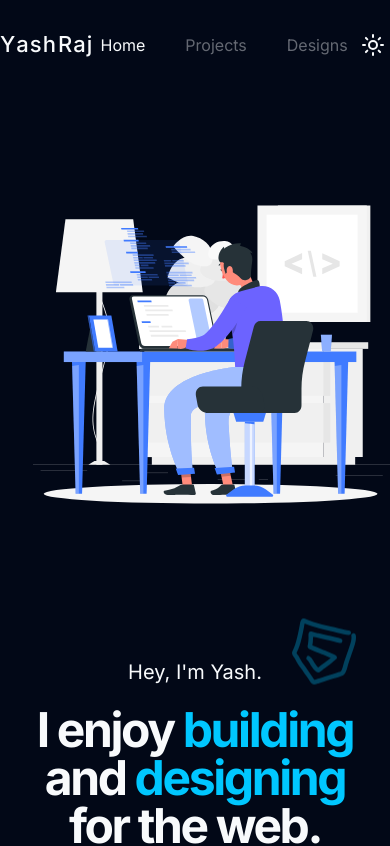
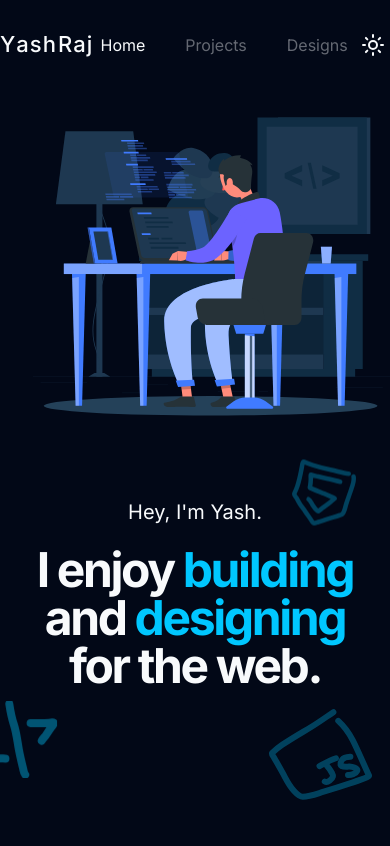
Before and after one commit to yashraj970/yash-raj-portfolio, a Next.js app: page / in a window 390 px wide. Shown: the top 846 px of the page. Built offline with nearby package versions, Linux system fonts and the light colour scheme.

Commit message:
darkmode lightmode banner added

```diff
--- a/src/app/page.tsx
+++ b/src/app/page.tsx
@@ -5,7 +5,7 @@ export default function Home() {
   return (
     <main className="flex items-center">
       <div
-        className="relative heroElem w-full h-[60rem] sm:h-full pt-24 pb-40 m-auto flex flex-col-reverse sm:flex-row justify-between text-center items-center z-1"
+        className="relative heroElem w-full h-[50rem] sm:h-full pt-2 sm:pt-24 pb-40 m-auto flex flex-col-reverse sm:flex-row justify-between text-center items-center z-1"
         style={{ maxWidth: "1200px" }}
       >
         <div className="w-11/12 sm:w-[60%]">
--- a/src/components/HeroBanner/HeroBanner.tsx
+++ b/src/components/HeroBanner/HeroBanner.tsx
@@ -1,14 +1,15 @@
+"use client";
+import { useTheme } from "next-themes";
 import React from "react";
 
 const HeroBanner = () => {
+  const { theme, setTheme } = useTheme();
+  const dark = theme === "dark";
+
   return (
     <div>
-      {/* <img
-        src={activeTheme === "dark" ? developerLight : developerDark}
-        alt="Developer"
-      /> */}
       <img
-        src={"/images/developer.svg"}
+        src={dark ? "/images/developer-dark.svg" : "/images/developer.svg"}
         alt="Developer"
         className="sqD squiggle-hero-pop1"
       />
```
